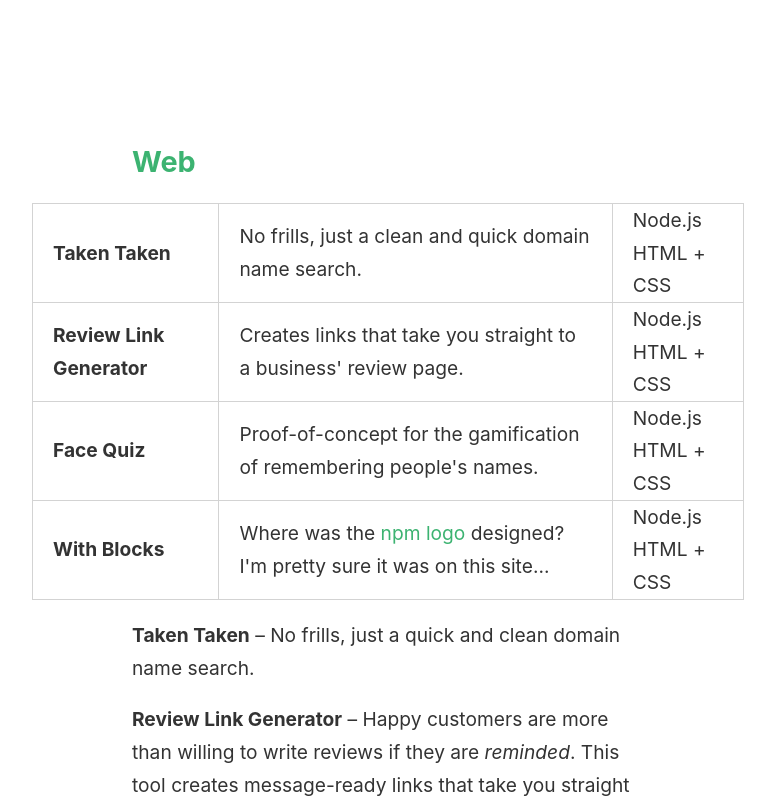
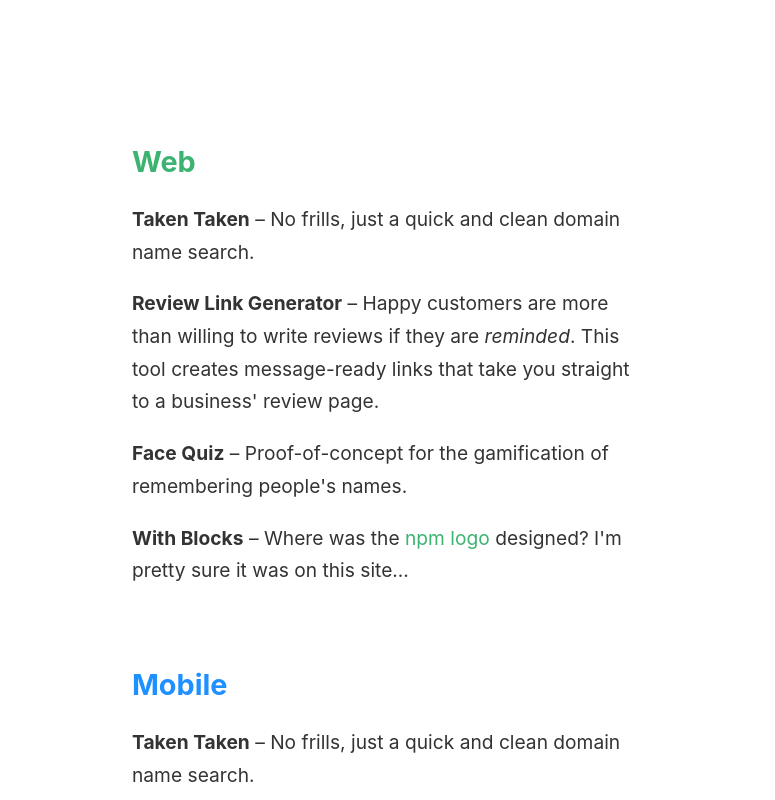
Before and after one commit to dotspencer/clean-home, a plain HTML site: page index.html in a window 1280 px wide. Shown: the part 536-1336 px from the top of the page, without its empty margins (252-1027 px from the left). Drawn offline with Linux system fonts and the light colour scheme.

Commit message:
Removed table

```diff
--- a/index.html
+++ b/index.html
@@ -16,22 +16,6 @@
 
       <section class="web">
         <h2>Web</h2>
-        <table>
-          <tbody>
-            <tr>
-              <td>Taken Taken</td><td>No frills, just a clean and quick domain name search.</td><td>Node.js<br>HTML + CSS</td>
-            </tr>
-            <tr>
-              <td>Review Link Generator</td><td>Creates links that take you straight to a business' review page.</td><td>Node.js<br>HTML + CSS</td>
-            </tr>
-            <tr>
-              <td>Face Quiz</td><td>Proof-of-concept for the gamification of remembering people's names.</td><td>Node.js<br>HTML + CSS</td>
-            </tr>
-            <tr>
-              <td>With Blocks</td><td>Where was the <a href="https://goo.gl/wIAzSd">npm logo</a> designed? I'm pretty sure it was on this site...</td><td>Node.js<br>HTML + CSS</td>
-            </tr>
-          </tbody>
-        </table>
         <p><b>Taken Taken</b> &ndash; No frills, just a quick and clean domain name search.</p>
         <p><b>Review Link Generator</b> &ndash; Happy customers are more than willing to write reviews if they are <i>reminded</i>. This tool creates message-ready links that take you straight to a business' review page.<span id="stars">&starf;&starf;&starf;&starf;&starf;</span></p>
         <p><b>Face Quiz</b> &ndash; Proof-of-concept for the gamification of remembering people's names.</p>
```
